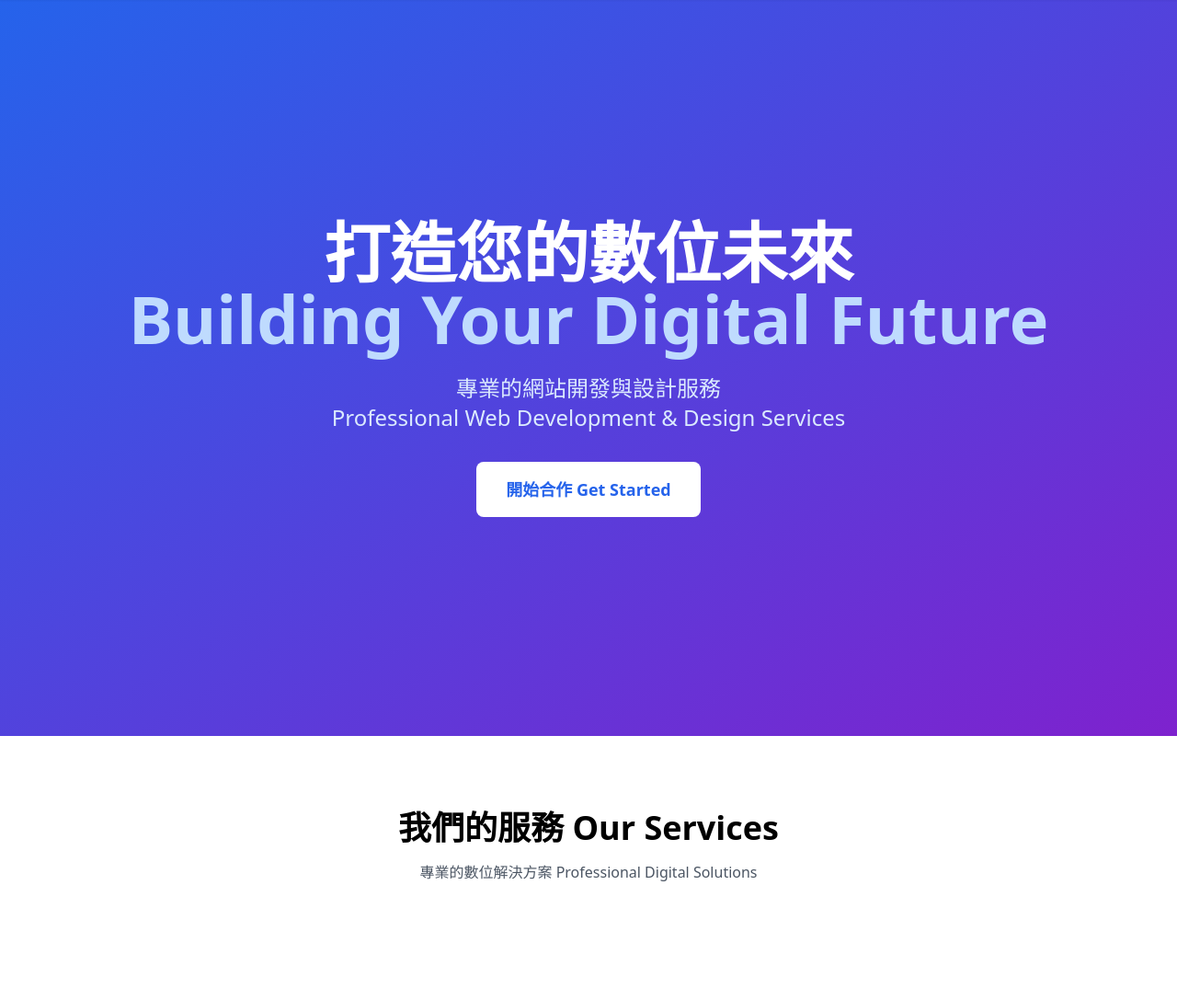
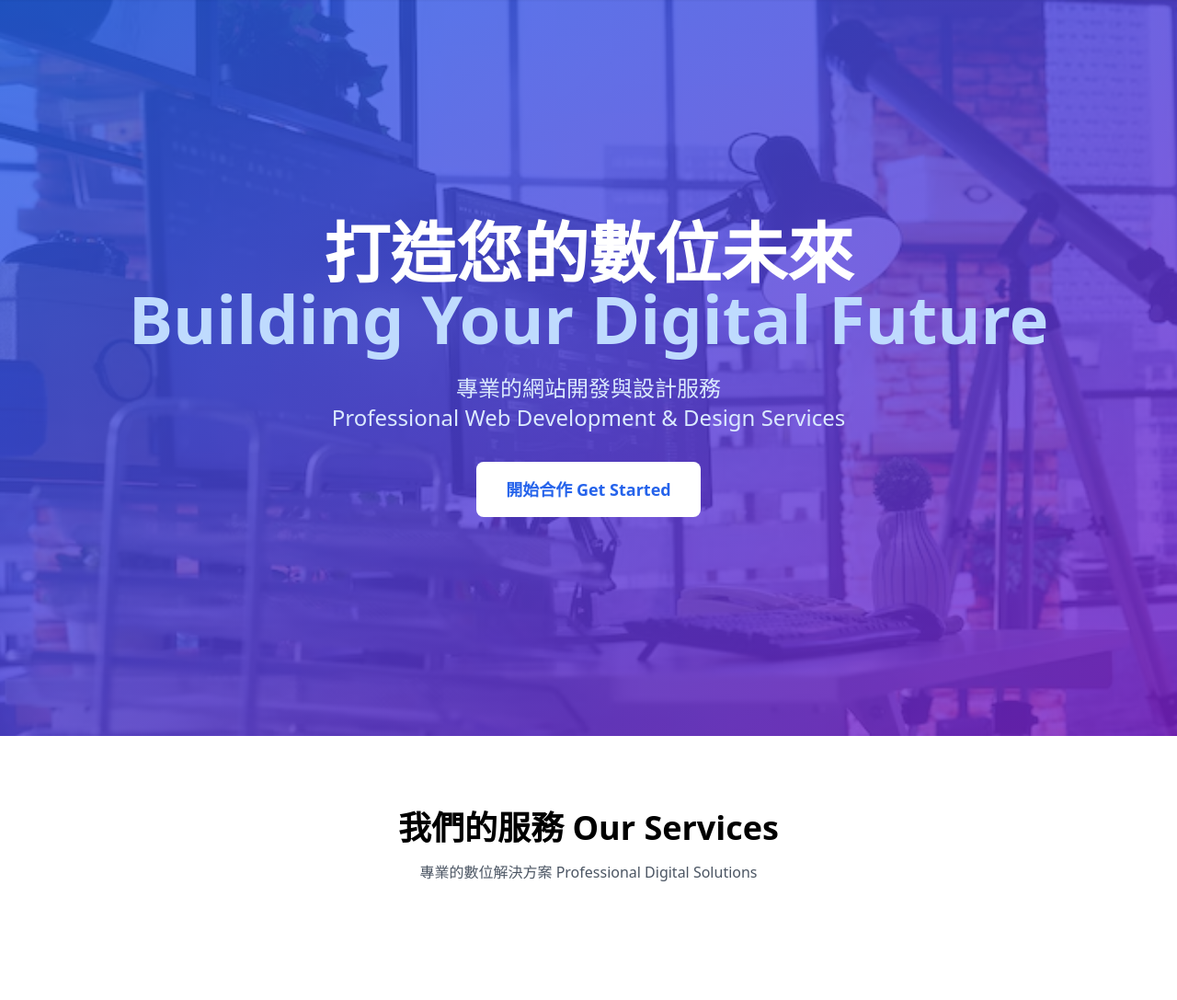
Before and after one commit to maxim1976/company, a Django app: page / in a window 1280 px wide. Shown: the part 64-1151 px from the top of the page at 92% size. Run offline with Django 5.2, Linux system fonts and the light colour scheme; data that the repository does not hold is empty; some libraries are stand-ins or nearby versions.

Commit message:
Add hero background image and configure domain hualienvibe.com
- Add hero-background.jpg to static/images
- Update hero section with background image and overlay
- Configure ALLOWED_HOSTS, CSRF_TRUSTED_ORIGINS, and CORS for hualienvibe.com
- Update .env.example with new domain

```diff
--- a/backend/core/settings.py
+++ b/backend/core/settings.py
@@ -40,10 +40,12 @@ ALLOWED_HOSTS = os.environ.get("ALLOWED_HOSTS", "localhost,127.0.0.1").split(","
 
 # Allow Railway domains when not in debug mode
 if not DEBUG:
-    ALLOWED_HOSTS = ["*"]  # Or specify: ["company-production-c2c1.up.railway.app"]
+    ALLOWED_HOSTS = ["*"]  # Or specify: ["company-production-c2c1.up.railway.app", "hualienvibe.com", "www.hualienvibe.com"]
     CSRF_TRUSTED_ORIGINS = [
         "https://company-production-c2c1.up.railway.app",
         "https://*.up.railway.app",
+        "https://hualienvibe.com",
+        "https://www.hualienvibe.com",
     ]
 
 
@@ -152,5 +154,7 @@ DEFAULT_AUTO_FIELD = "django.db.models.BigAutoField"
 # CORS settings (not needed for Django templates, but keeping for API)
 CORS_ALLOWED_ORIGINS = [
     "https://company-production-d448.up.railway.app",
+    "https://hualienvibe.com",
+    "https://www.hualienvibe.com",
 ]
 CORS_ALLOW_ALL_ORIGINS = DEBUG  # Allow all in development
--- a/backend/templates/landing_page/index.html
+++ b/backend/templates/landing_page/index.html
@@ -1,9 +1,11 @@
 {% extends 'base.html' %}
+{% load static %}
 
 {% block content %}
 <!-- Hero Section -->
-<section id="home" class="min-h-screen flex items-center justify-center bg-gradient-to-br from-blue-600 to-purple-700 text-white">
-    <div class="max-w-7xl mx-auto px-4 sm:px-6 lg:px-8 text-center">
+<section id="home" class="min-h-screen flex items-center justify-center bg-gradient-to-br from-blue-600 to-purple-700 text-white bg-cover bg-center bg-no-repeat relative" style="background-image: url('{% static 'images/hero-background.jpg' %}');">
+    <div class="absolute inset-0 bg-gradient-to-br from-blue-600/80 to-purple-700/80"></div>
+    <div class="max-w-7xl mx-auto px-4 sm:px-6 lg:px-8 text-center relative z-10">
         <h1 class="text-5xl md:text-7xl font-bold mb-6">
             打造您的數位未來<br>
             <span class="text-blue-200">Building Your Digital Future</span>
```
Also changed, not shown: backend/static/images/hero-background.jpg (added), 1 other file.
